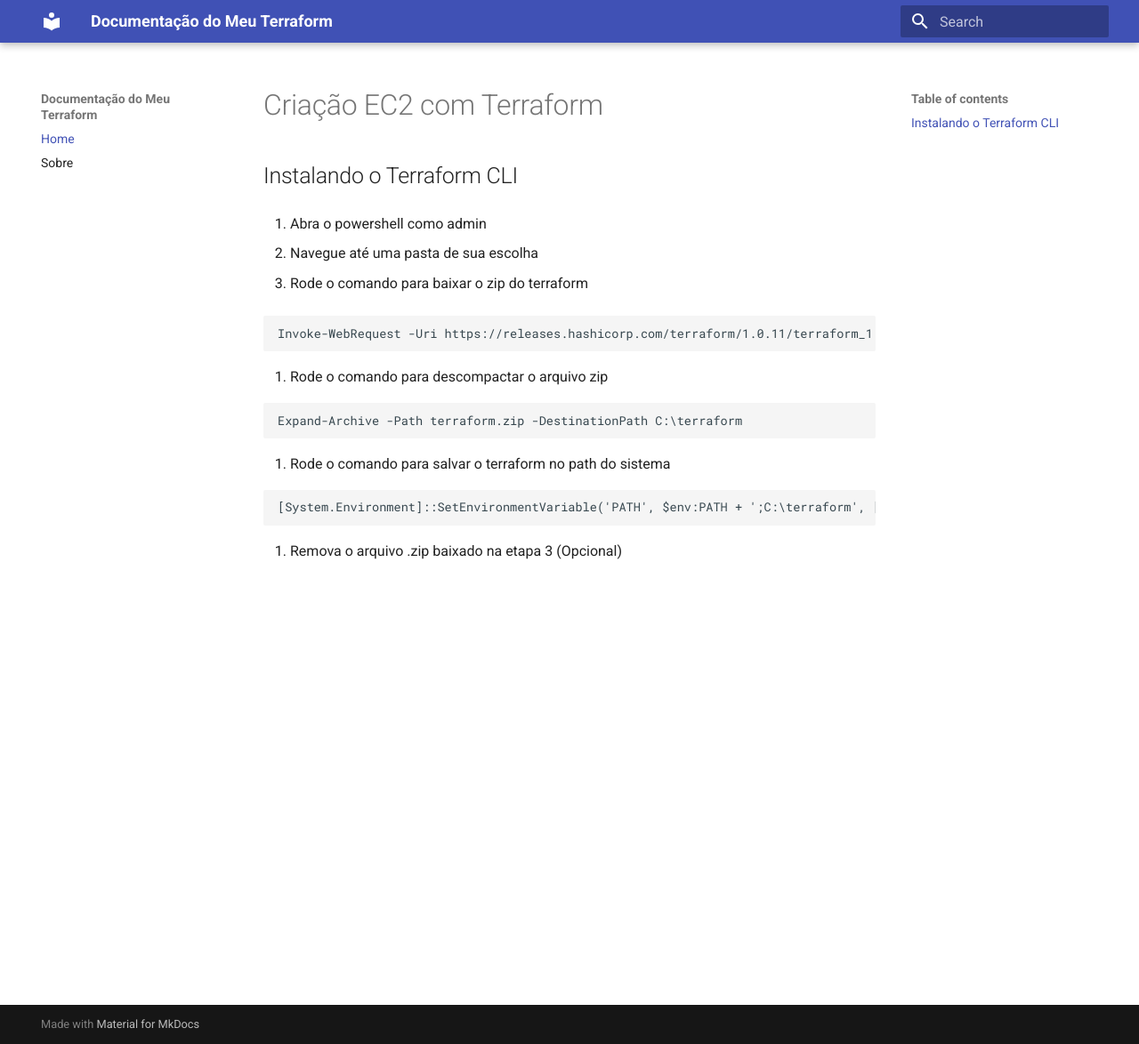
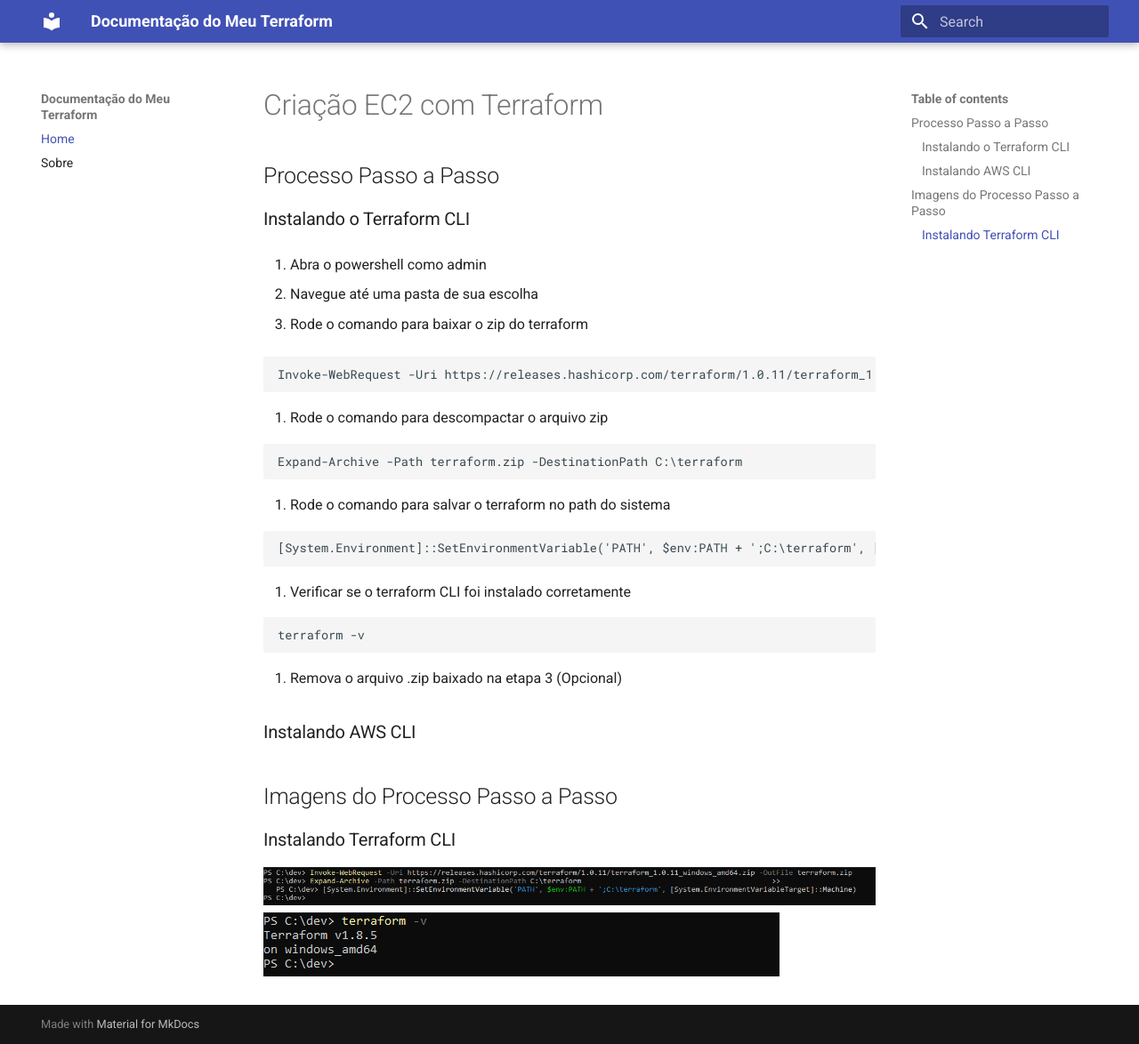
Before and after one commit to FelipeSaadi/terraform, an MkDocs documentation site: the page built from docs/index.md, in a window 1280 px wide and 1174 px high. Shown: the whole window at 89% size. Built offline with MkDocs 1.6.1 and Material for MkDocs 9.7.7, drawn with Linux system fonts in a browser that asks for light colours.

Commit message:
feat: add images

````diff
--- a/docs/index.md
+++ b/docs/index.md
@@ -1,6 +1,8 @@
 # Criação EC2 com Terraform
 
-## Instalando o Terraform CLI
+## Processo Passo a Passo
+
+### Instalando o Terraform CLI
 
 1. Abra o powershell como admin
 
@@ -24,4 +26,19 @@
 [System.Environment]::SetEnvironmentVariable('PATH', $env:PATH + ';C:\terraform', [System.EnvironmentVariableTarget]::Machine)
 ```
 
-6. Remova o arquivo .zip baixado na etapa 3 (Opcional)
+6. Verificar se o terraform CLI foi instalado corretamente
+
+```
+terraform -v
+```
+
+7. Remova o arquivo .zip baixado na etapa 3 (Opcional)
+
+### Instalando AWS CLI
+
+## Imagens do Processo Passo a Passo
+
+### Instalando Terraform CLI
+
+![alt text](assets/terraform-cli.png)
+![alt text](assets/running-terraform-cli.png)
````
Also changed, not shown: docs/assets/running-terraform-cli.png (added), docs/assets/terraform-cli.png (added).
